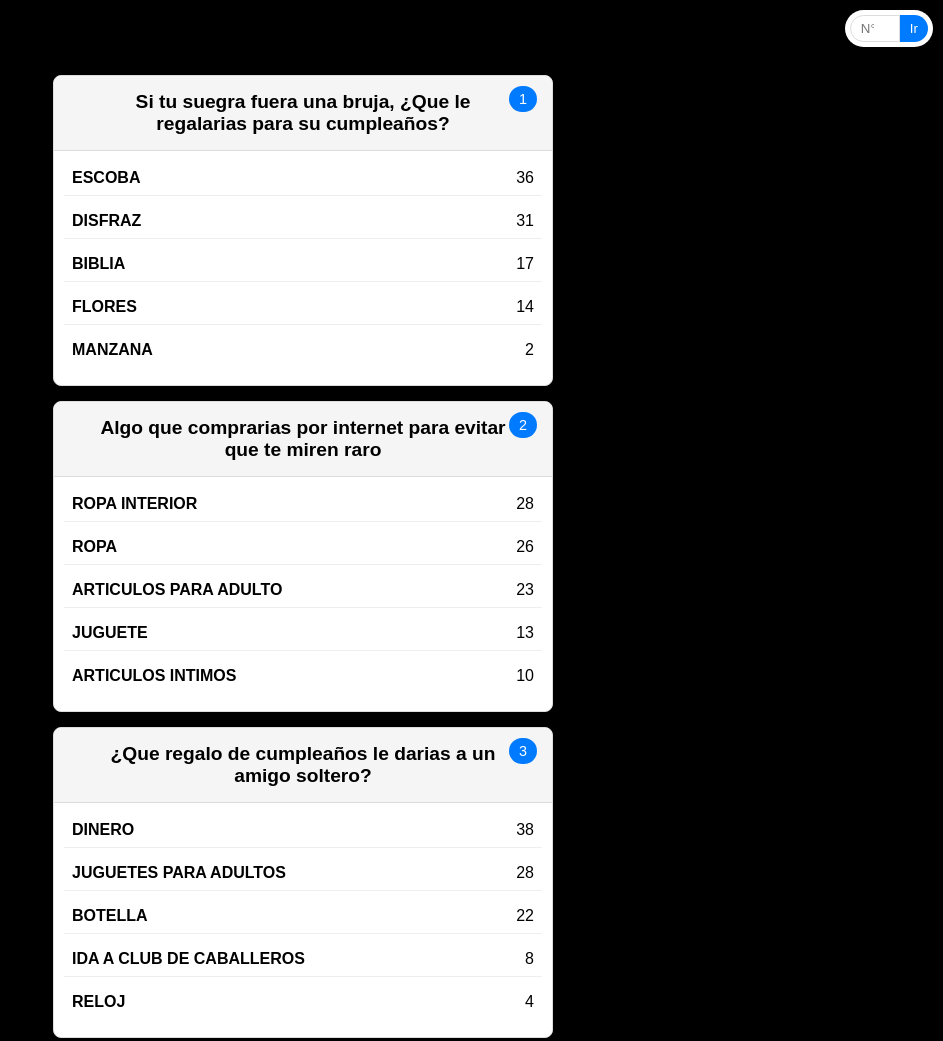
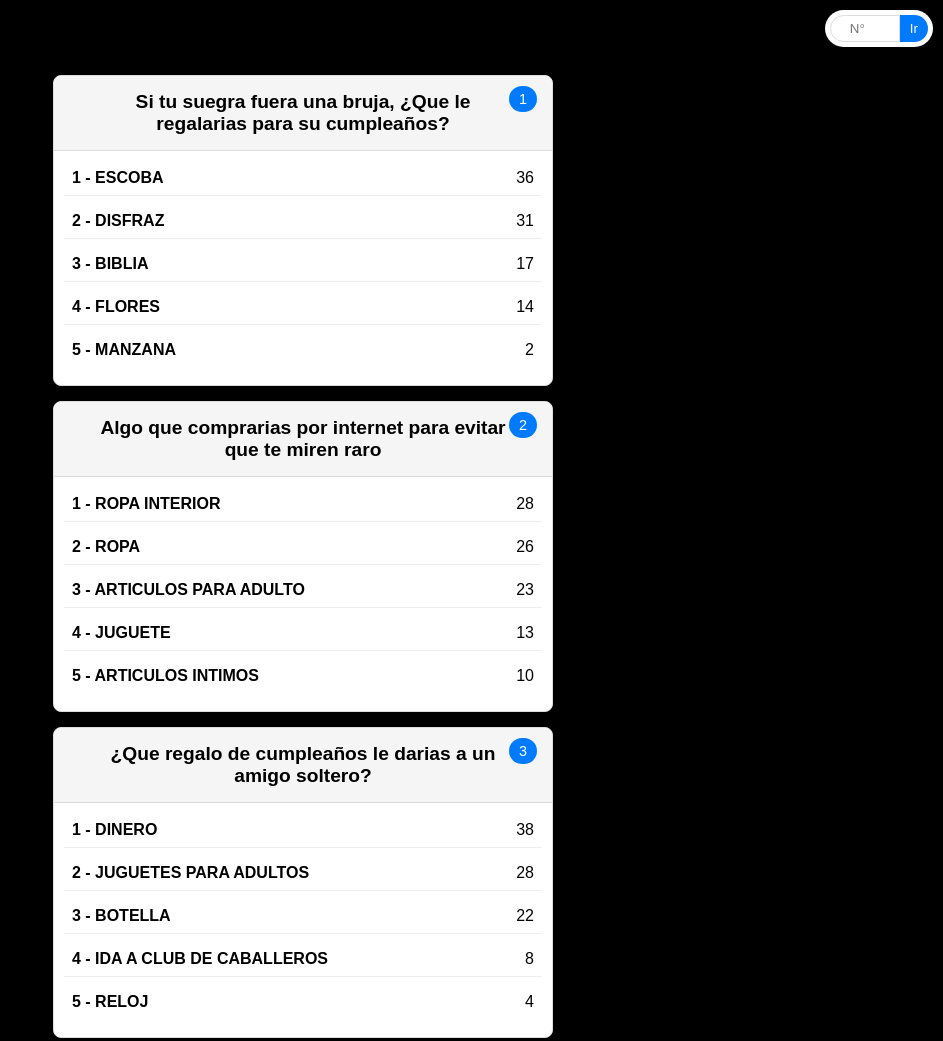
Before and after one commit to Fergotth/100MexicanosDijeron, a website: page template-cards.html in a window 1280 px wide. Shown: the top 1041 px of the page, without its empty margins (337-1280 px from the left). Drawn offline with Linux system fonts and the light colour scheme.

Commit message:
Add files via upload

```diff
--- /dev/null
+++ b/instrucciones.txt
@@ -0,0 +1,2 @@
+npm init -y
+npm inatall express
--- a/template-cards.html
+++ b/template-cards.html
@@ -31,7 +31,7 @@
         }
 
         .nav-input {
-            width: 50px;
+            width: 70px;
             padding: 5px 10px;
             border: 1px solid #ddd;
             border-radius: 15px 0 0 15px;
@@ -2573,30 +2573,30 @@
                 <div class="card" id="card${item.id}">
                     <div class="card-header">
                         <h3 class="card-title">${item.Question}</h3>
-                        <a href="#tarjeta1" class="card-number">${item.id}</a>
+                        <a href="#card${item.id}" class="card-number">${item.id}</a>
                     </div>
 
                     <div class="card-content">
                         <div class="two-columns">
                             <div class="column">
                                 <div class="row">
-                                    <span class="left-align">${item.Respuesta1.answer}</span>
+                                    <span class="left-align">1 - ${item.Respuesta1.answer}</span>
                                     <span class="right-align">${item.Respuesta1.points}</span>
                                 </div>
                                 <div class="row">
-                                    <span class="left-align">${item.Respuesta2.answer}</span>
+                                    <span class="left-align">2 - ${item.Respuesta2.answer}</span>
                                     <span class="right-align">${item.Respuesta2.points}</span>
                                 </div>
                                 <div class="row">
-                                    <span class="left-align">${item.Respuesta3.answer}</span>
+                                    <span class="left-align">3 - ${item.Respuesta3.answer}</span>
                                     <span class="right-align">${item.Respuesta3.points}</span>
                                 </div>
                                 <div class="row">
-                                    <span class="left-align">${item.Respuesta4.answer}</span>
+                                    <span class="left-align">4 - ${item.Respuesta4.answer}</span>
                                     <span class="right-align">${item.Respuesta4.points}</span>
                                 </div>
                                 <div class="row">
-                                    <span class="left-align">${item.Respuesta5.answer}</span>
+                                    <span class="left-align">5 - ${item.Respuesta5.answer}</span>
                                     <span class="right-align">${item.Respuesta5.points}</span>
                                 </div>
                             </div>
```
